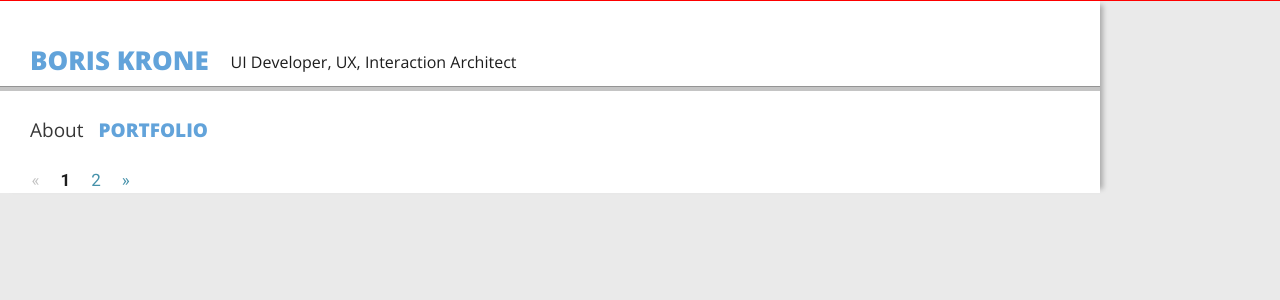
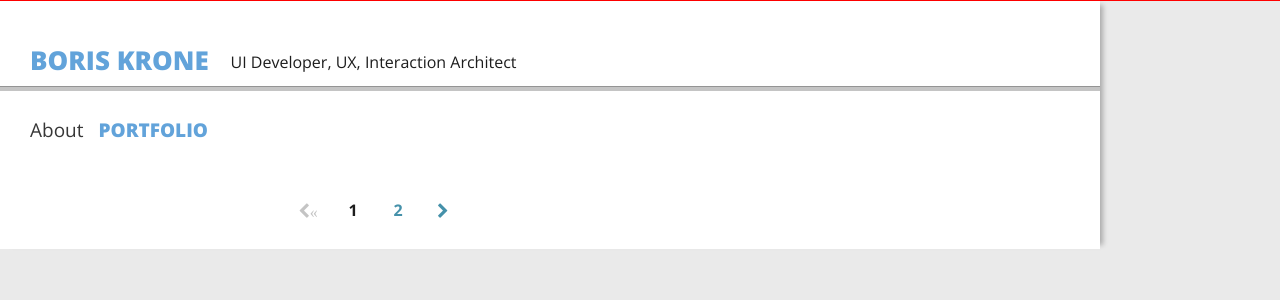
Before and after one commit to b-d-k/b-d-k.github.io, a Jekyll site: the page built from portfolio/index.html, in a window 1280 px wide. Shown: the top 300 px of the page. Built offline with Jekyll 4.4.1, drawn with Linux system fonts in a browser that asks for light colours; the list of posts is cut into pages by our own code.

Commit message:
Added icon font. Some pagination styles.

```diff
--- a/_sass/custom/_custom.scss
+++ b/_sass/custom/_custom.scss
@@ -26,34 +26,62 @@ nav{
 }
 
 .pagination{
-  font-size: 1.063em;
+  font-family: "Open Sans", "Arial", sans-serif;
+  //font-size: 1.063em;
+  font-weight: 700;
 
   ul{
+    @include clearfix();
+    padding: 0;
+
     li{
       margin-left: 9px;
-      padding: 4px 6px;
-      line-height: 1;
-      //background-color: #dfdfdf;
+      //padding: 7px 11px;
+      line-height: 34px;
+
 
       &:first-child{
         margin-left: 0;
       }
+      // all 1st containers inside li
+      > :first-child{
+        width: 36px;
+        height: 36px;
+        //padding: 7px 11px;
+        display: inline-block;
+        text-align: center;
+        //border: 1px solid #ddd;
+        border-radius: 20px;
+      }
 
-      // -- no next/prev --
+      // previous/next item
+      &.pn{
+        > :first-child{
+          line-height: 36px;
+          border: none;
+        }
+      }
+
+      // -- no next/prev link --
       s{
         color: #c4c4c4;
       }
+
       // -- current page --
       &.active{
         em{
+          //padding: 7px 11px;
           font-style: normal;
-          font-weight: 700;
         }
 
       }
       // -- all pagination links --
       a{
-        //color: #
+        //padding: 7px 11px;
+
+        &:hover{
+          background-color: #f2f2f2;
+        }
       }
     } // li
 
@@ -70,8 +98,15 @@ body{
 
   // -- test: red border extra small --
   @media only screen and (min-width : $bp-extra-small){
+    border-top: 1px solid blue;
+  }
+  @media only screen and (min-width : $bp-small){
+    border-top: 1px solid green;
+  }
+  @media only screen and (min-width : $bp-medium){
     border-top: 1px solid red;
   }
+
 }
 
 
@@ -244,9 +279,18 @@ main{
     }
   }
 
-  // -- Pagination placement --
+  // -- Pagination placement & other specifics --
   .pagination{
+    @include column(1/1);
+    margin-bottom: 30px;
+    padding-top: 25px;
+    padding-bottom: 10px;
 
+
+    @media only screen and (min-width : $bp-small){
+      @include column(3/4);
+      margin-left: 25%;
+    }
   }
 
 } // main
--- /dev/null
+++ b/_sass/icomoon/icons.scss
@@ -0,0 +1,112 @@
+@font-face {
+    font-family: 'moon-icons';
+    src:
+        url('/fonts/moon-icons.ttf?grlcxn') format('truetype'),
+        url('/fonts/moon-icons.woff?grlcxn') format('woff'),
+        url('/fonts/moon-icons.svg?grlcxn#moon-icons') format('svg');
+    font-weight: normal;
+    font-style: normal;
+}
+
+[class^="icon-"], [class*=" icon-"] {
+    /* use !important to prevent issues with browser extensions that change fonts */
+    font-family: 'moon-icons' !important;
+    speak: none;
+    font-style: normal;
+    font-weight: normal;
+    font-variant: normal;
+    text-transform: none;
+    //line-height: 1;
+
+    /* Better Font Rendering =========== */
+    -webkit-font-smoothing: antialiased;
+    -moz-osx-font-smoothing: grayscale;
+}
+
+.icon-star:before {
+    content: "\f005";
+}
+.icon-check:before {
+    content: "\f00c";
+}
+.icon-close:before {
+    content: "\f00d";
+}
+.icon-remove:before {
+    content: "\f00d";
+}
+.icon-times:before {
+    content: "\f00d";
+}
+.icon-pencil:before {
+    content: "\f040";
+}
+.icon-chevron-left:before {
+    content: "\e601";
+}
+.icon-chevron-right:before {
+    content: "\f054";
+}
+.icon-chevron-down:before {
+    content: "\f078";
+}
+.icon-calendar-o:before {
+    content: "\f133";
+}
+.icon-paper-plane:before {
+    content: "\f1d8";
+}
+.icon-send:before {
+    content: "\f1d8";
+}
+.icon-trash:before {
+    content: "\f1f8";
+}
+.icon-playback-rewind:before {
+    content: "\e603";
+}
+.icon-cog:before {
+    content: "\e605";
+}
+.icon-eye:before {
+    content: "\e608";
+}
+.icon-home:before {
+    content: "\e902";
+}
+.icon-folder:before {
+    content: "\e92f";
+}
+.icon-clock:before {
+    content: "\e94f";
+}
+.icon-bubble:before {
+    content: "\e96b";
+}
+.icon-user:before {
+    content: "\e971";
+}
+.icon-users:before {
+    content: "\e972";
+}
+.icon-search:before {
+    content: "\e986";
+}
+.icon-heart:before {
+    content: "\e9da";
+}
+.icon-google-plus:before {
+    content: "\ea88";
+}
+.icon-facebook:before {
+    content: "\ea8c";
+}
+.icon-twitter:before {
+    content: "\ea91";
+}
+.icon-help-with-circle:before {
+    content: "\e602";
+}
+.icon-mail:before {
+    content: "\e607";
+}
--- a/css/main.scss
+++ b/css/main.scss
@@ -17,6 +17,10 @@
 // @import
 //   "core/globals/globals"
 // ;
+
+// Icons
+@import 'icomoon/icons';
+
 
 // Globals
 @import 'core/globals/globals';
--- a/portfolio/index.html
+++ b/portfolio/index.html
@@ -16,9 +16,9 @@ slug: portfolio
   <nav class="pagination">
     <ul>
       {% if paginator.previous_page %}
-        <li><a href="{{ paginator.previous_page_path | prepend: site.baseurl | replace: '//', '/' }}" rel="prev"><span class="screenreader">Previous page</span>&laquo;</a></li>
+        <li class="pn"><a href="{{ paginator.previous_page_path | prepend: site.baseurl | replace: '//', '/' }}" rel="prev icon-chevron-left" class="icon-chevron-left"><span class="screenreader">Previous page</span> </a></li>
       {% else %}
-        <li class="inactive"><s><span class="screenreader">No previous page</span>&laquo;</s></li>
+        <li class="pn inactive"><s class="icon-chevron-left"><span class="screenreader">No previous page</span>&laquo;</s></li>
       {% endif %}
 
       {% for page in (1..paginator.total_pages) %}
@@ -32,9 +32,9 @@ slug: portfolio
       {% endfor %}
 
       {% if paginator.next_page %}
-        <li><a href="{{ paginator.next_page_path | prepend: site.baseurl | replace: '//', '/' }}" rel="next"><span class="screenreader">Next page</span>&raquo;</a></li>
+        <li class="pn"><a href="{{ paginator.next_page_path | prepend: site.baseurl | replace: '//', '/' }}" rel="next" class="icon-chevron-right"><span class="screenreader">Next page</span> </a></li>
       {% else %}
-        <li class="inactive"><s><span class="screenreader">No next page</span>&raquo;</s></li>
+        <li class="pn inactive"><s class="icon-chevron-right"><span class="screenreader">No next page</span> </s></li>
       {% endif %}
     </ul>
   </nav>
```
Also changed, not shown: fonts/moon-icons.ttf (added), fonts/moon-icons.woff (added), images/1988_Cadillac_Cimarron.jpg (added), 2 other files.
